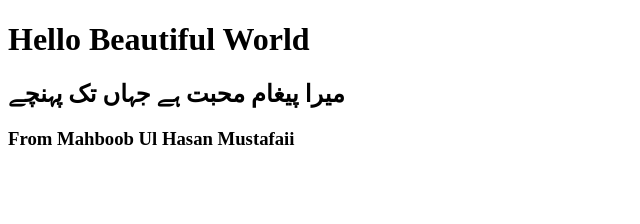
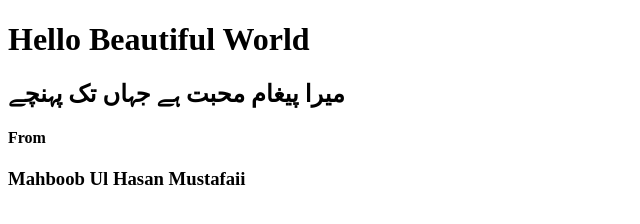
Before and after one commit to mustafaii/Learning, a plain HTML site: page index.html in a window 1280 px wide. Shown: the whole page, without its empty margins (0-640 px from the left). Drawn offline with Linux system fonts and the light colour scheme.

Commit message:
updated index from text
updated index from text

```diff
--- a/index.html
+++ b/index.html
@@ -8,9 +8,7 @@
 <body>
     <h1> Hello Beautiful World </h1>
     <h2> میرا پیغام محبت ہے جہاں تک پہنچے</h2>
-
-    <h3> From
-        Mahboob Ul Hasan Mustafaii
-    </h3>
+    <h4> From </h4>
+    <h3> Mahboob Ul Hasan Mustafaii </h3>
 </body>
 </html>
```
